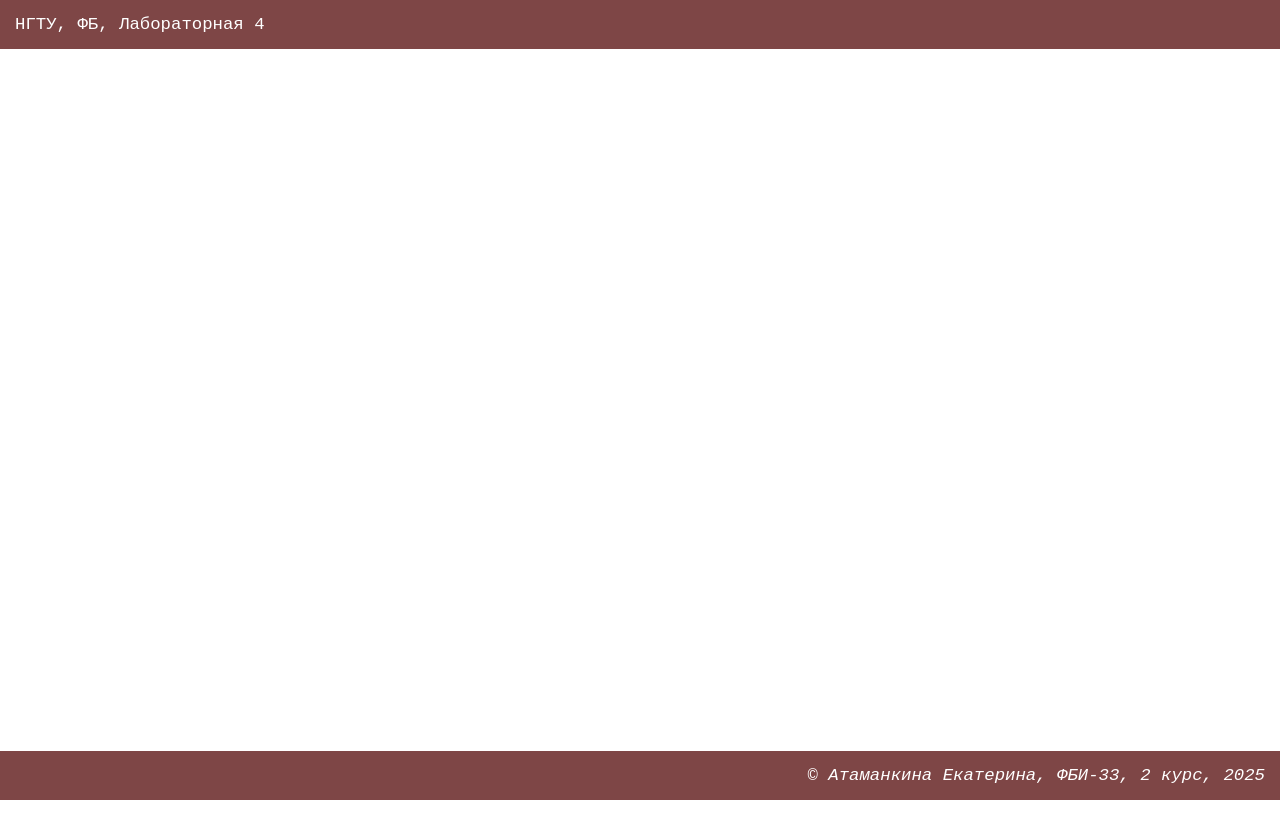
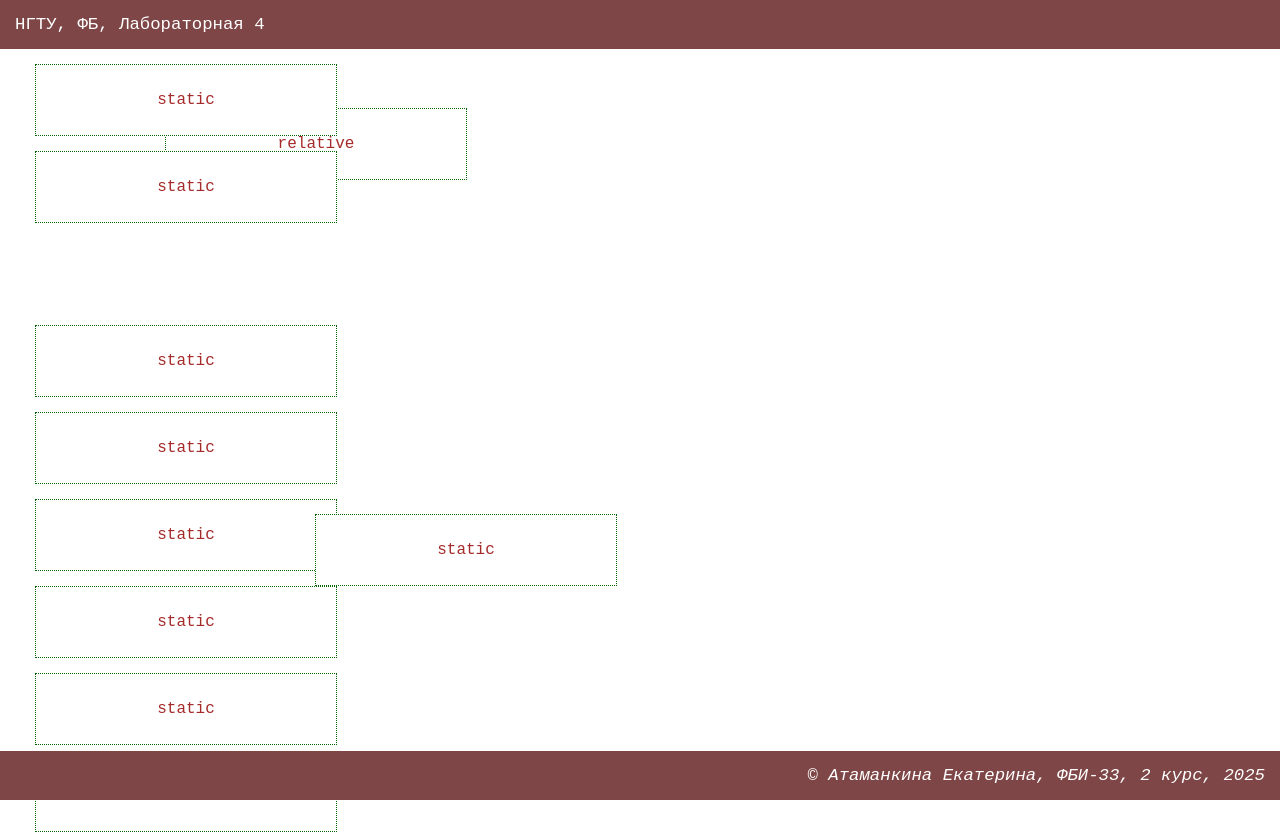
Before and after one commit to tmnknkt/web-front-labs, a plain HTML site: page lab4/lab4.html in a window 1280 px wide. Before the commit the page ends 800 px from the top, so only its background shows below. Drawn offline with Linux system fonts and the light colour scheme.

Commit message:
Позиционирование

```diff
--- a/lab4/lab4.html
+++ b/lab4/lab4.html
@@ -11,7 +11,46 @@
     <link rel="icon" href="favicon.ico" type="image/x-icon">
         <link rel="icon" href="favicon-16x16.png" type="image/x-icon">
         <link rel="icon" href="favicon-32x32.png" type="image/x-icon">
-
+    <style>
+        div {
+            width: 300px;
+            height: 70px;
+            line-height: 70px;
+            text-align: center;
+            background-color: white;
+            border: 1px dotted darkgreen;
+            margin: 15px;
+        }
+        .static {
+            position: relative;
+            z-index: 1;
+        }
+        .position-relative {
+            position: relative;
+            left: 130px;
+            top: -130px;
+            z-index: 0;
+        }
+        .position-relative:hover {
+            z-index: 2;
+        }
+        .position-absolute {
+            position: absolute;
+            left: 300px;
+        }
+        .position-absolute:hover {
+            size: 100;
+            text-decoration: double;
+            box-shadow: 10px 10px 5px #002;
+            background-color: rgb(28, 158, 158);
+            font-family: 'Times New Roman', Times, serif;
+            font-weight: bold;
+            color: rgb(249, 29, 29);
+            transition: 5s;
+            width: 500px;
+            height: 150px;
+        }
+    </style>
 
 </head>
 <body>
@@ -20,7 +59,16 @@
     </header>
 
     <main>
-
+        <div class="static">static</div>
+        <div class="static">static</div>
+        <div class="position-relative">relative</div>
+        <div>static</div>
+        <div>static</div>
+        <div class="position-absolute">static</div>
+        <div>static</div>
+        <div>static</div>
+        <div>static</div>
+        <div>static</div>
     </main>
 
     <footer>
--- a/main.css
+++ b/main.css
@@ -6,7 +6,6 @@ body {
 }
 
 main {
-    background-color: rgb(28, 23, 23);
     color: brown;
     margin: 10px 20px 45px;
 
```
